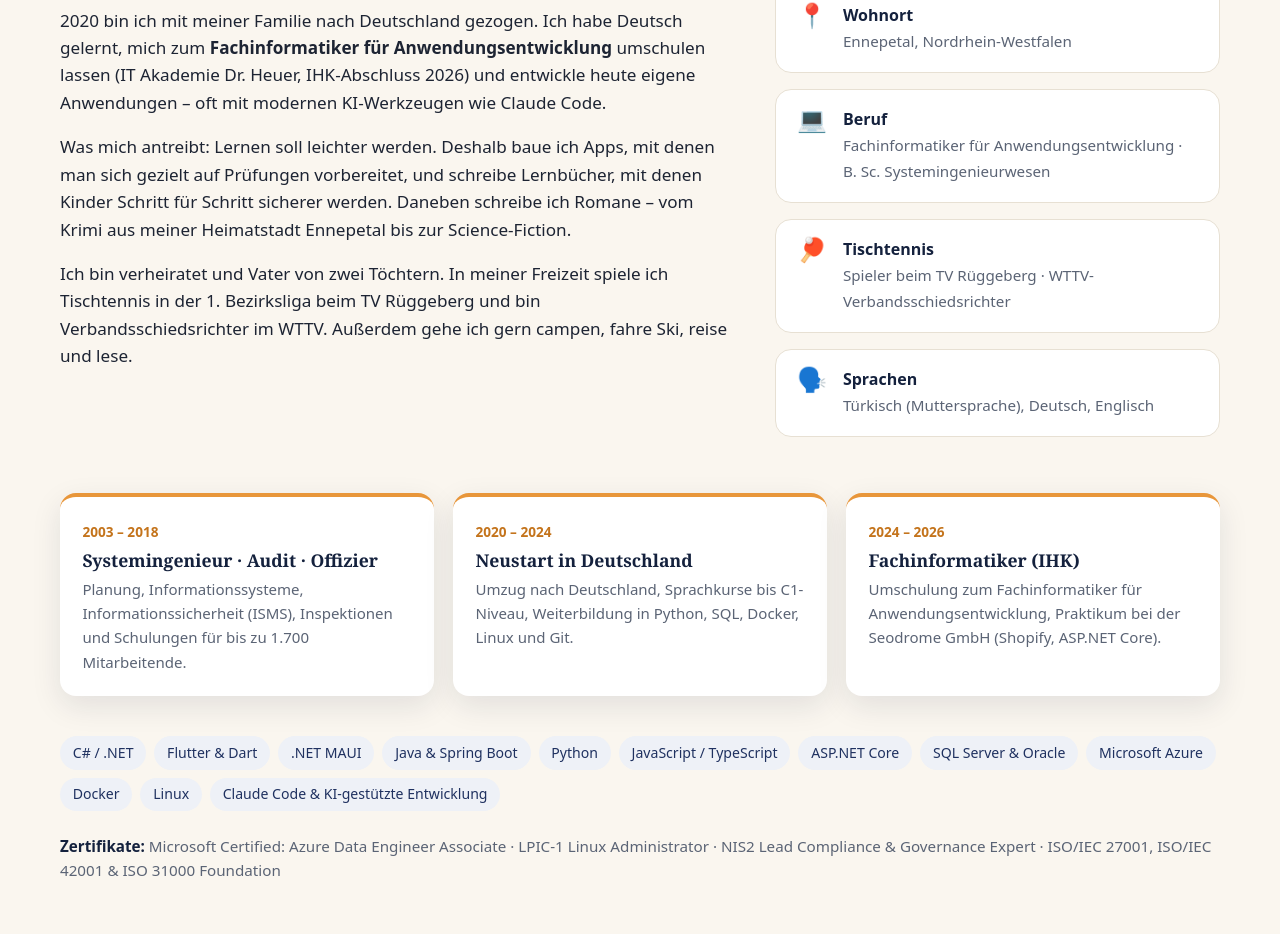
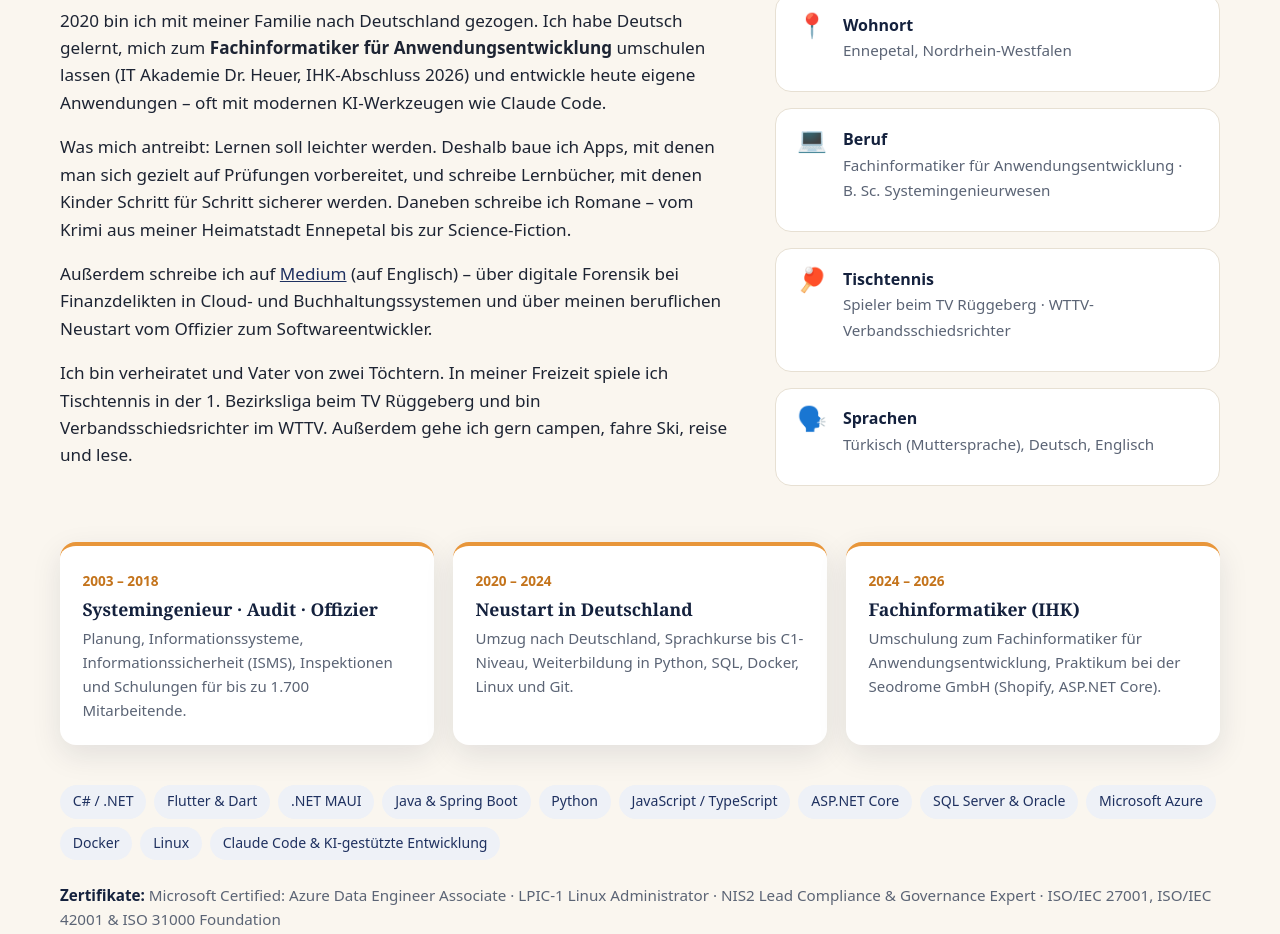
Before and after one commit to alikiratli/alikiratli.github.io, a plain HTML site: page index.html in a window 1280 px wide. Shown: the part 1335-2269 px from the top of the page. Drawn offline with Linux system fonts and the light colour scheme.

Commit message:
Medium-Profil verlinkt (Über mich und Kontakt, DE/EN/TR)
Co-Authored-By: Claude Opus 5.5 <noreply@anthropic.com>
Claude-Session: https://claude.ai/code/session_01FzoA2sSGwPiyk6eMx4a5cu

```diff
--- a/index.html
+++ b/index.html
@@ -79,6 +79,7 @@
         <p>Ich bin in Bursa (Türkei) geboren, habe an der Heeresakademie in Ankara Systemingenieurwesen studiert (B.&nbsp;Sc.) und anschließend über 15 Jahre als Systemingenieur, Auditor und Offizier gearbeitet – mit Verantwortung für Planung, Informationssysteme, Informationssicherheit und Schulungen.</p>
         <p>2020 bin ich mit meiner Familie nach Deutschland gezogen. Ich habe Deutsch gelernt, mich zum <strong>Fachinformatiker für Anwendungsentwicklung</strong> umschulen lassen (IT Akademie Dr. Heuer, IHK-Abschluss 2026) und entwickle heute eigene Anwendungen – oft mit modernen KI-Werkzeugen wie Claude Code.</p>
         <p>Was mich antreibt: Lernen soll leichter werden. Deshalb baue ich Apps, mit denen man sich gezielt auf Prüfungen vorbereitet, und schreibe Lernbücher, mit denen Kinder Schritt für Schritt sicherer werden. Daneben schreibe ich Romane – vom Krimi aus meiner Heimatstadt Ennepetal bis zur Science-Fiction.</p>
+        <p>Außerdem schreibe ich auf <a href="https://medium.com/@alikiratlide" target="_blank" rel="noopener">Medium</a> (auf Englisch) – über digitale Forensik bei Finanzdelikten in Cloud- und Buchhaltungssystemen und über meinen beruflichen Neustart vom Offizier zum Softwareentwickler.</p>
         <p>Ich bin verheiratet und Vater von zwei Töchtern. In meiner Freizeit spiele ich Tischtennis in der 1.&nbsp;Bezirksliga beim TV Rüggeberg und bin Verbandsschiedsrichter im WTTV. Außerdem gehe ich gern campen, fahre Ski, reise und lese.</p>
       </div>
       <div class="facts reveal">
@@ -453,6 +454,7 @@
       <a class="btn btn-primary" href="mailto:alikiratlide@gmail.com">✉️ E-Mail schreiben</a>
       <a class="btn btn-ghost" href="https://www.linkedin.com/in/ali-k-37786b121/" target="_blank" rel="noopener">LinkedIn</a>
       <a class="btn btn-ghost" href="https://github.com/alikiratli" target="_blank" rel="noopener">GitHub</a>
+      <a class="btn btn-ghost" href="https://medium.com/@alikiratlide" target="_blank" rel="noopener">Medium</a>
     </div>
   </div>
 </section>
```
Also changed, not shown: en/index.html (+2 -0 lines), tr/index.html (+2 -0 lines).
